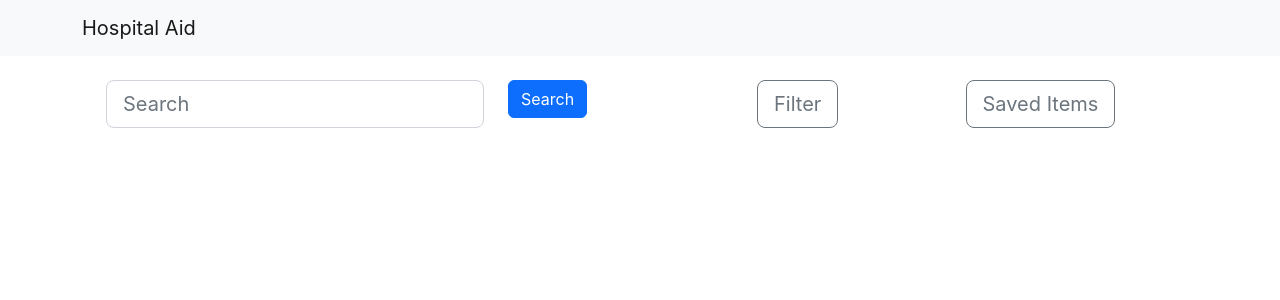
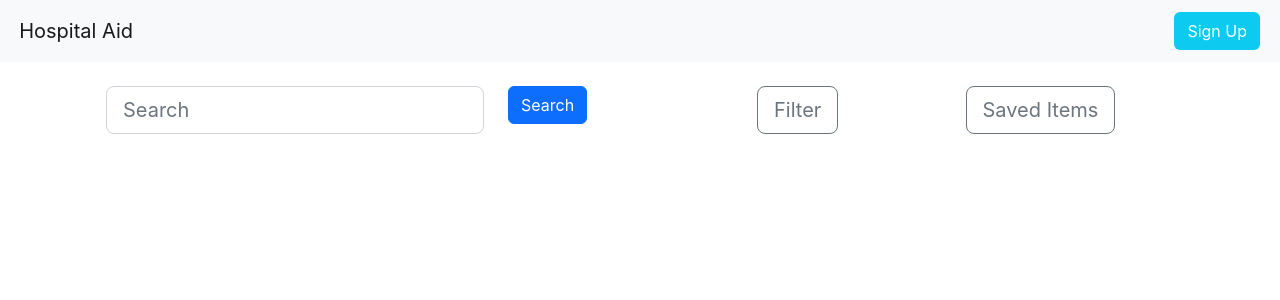
Before and after one commit to RA9/hospital-aid-odc-sec2-group-3, a React (Create React App) app: page / in a window 1280 px wide. Shown: the top 300 px of the page. Built offline with nearby package versions, Linux system fonts and the light colour scheme.

Commit message:
added sign up button

```diff
--- a/src/App.js
+++ b/src/App.js
@@ -1,15 +1,10 @@
 import "./App.css";
+import NavBar from "./components/NavBar";
 
 function App() {
   return (
     <>
-      <nav class="navbar navbar-expand-lg bg-light">
-        <div class="container-md">
-          <a class="navbar-brand" href="#">
-            Hospital Aid
-          </a>
-        </div>
-      </nav>
+    <NavBar />
       <div className="container-fluid">
         <div className="container-lg row mx-auto mt-4">
           <div className="col-7">
--- a/src/components/NavBar.js
+++ b/src/components/NavBar.js
@@ -0,0 +1,15 @@
+import React from 'react';
+import SignUpButton from './SignUpButton';
+
+export default function NavBar() {
+    return (
+        <nav class="navbar navbar-expand-lg bg-light">
+        <div class="container-md">
+          <a class="navbar-brand" href="#">
+            Hospital Aid
+          </a>
+        </div>
+        <SignUpButton />
+      </nav>
+    )
+}
--- /dev/null
+++ b/src/components/SignUpButton.js
@@ -0,0 +1,13 @@
+import React from 'react';
+
+export default function SignUpButton() {
+    return (
+        <>
+          <div className='text-end mx-3 p-1'>
+            <button className='btn rounded-lg text-white bg-info'>
+               Sign Up
+            </button>
+          </div>
+        </>
+    )
+}
```
Also changed, not shown: .gitpod.yml (added).
